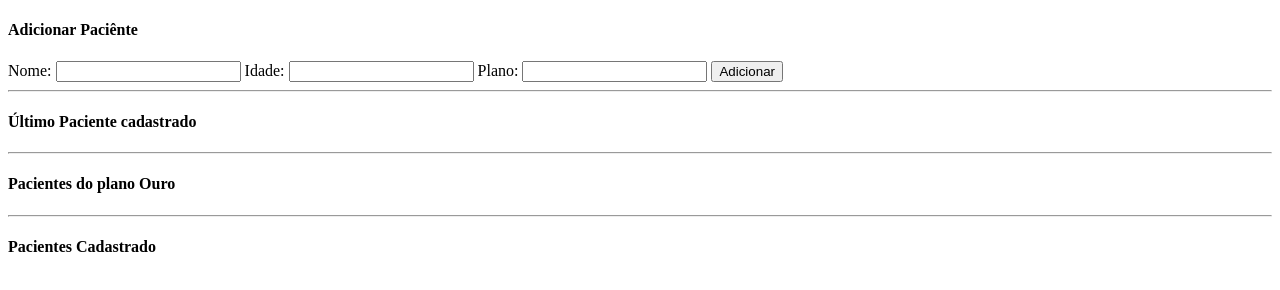
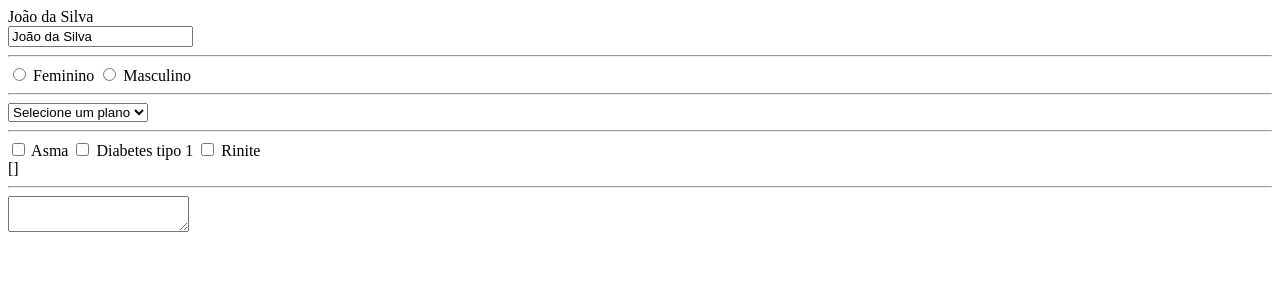
Before and after one commit to eltonsa75/estudandoVueJs, a plain HTML site: page index.html in a window 1280 px wide. Drawn offline with nearby package versions, Linux system fonts and the light colour scheme.

Commit message:
Aual 281 - Diretiva V-Model Sincronizando inputs com atributos (two-way-databinding)

```diff
--- a/index.html
+++ b/index.html
@@ -15,28 +15,29 @@
 <body>
 
     <div id="app">
-        <h4>Adicionar Paciênte</h4>
-        <span>Nome: </span><input type="text" id="inputNome">
-        <span>Idade: </span><input type="text" id="inputIdade">
-        <span>Plano: </span><input type="text" id="inputPlano">
-        <button @click="adicionarPaciente()">Adicionar</button>
+        {{paciente}} <br>
+        <!-- <input type="text" :value="paciente" @keyup="paciente = $event.target.value">  -->
+        <input type="text" v-model="paciente">
         <hr>
-
-        <h4>Último Paciente cadastrado</h4>
-        <p v-if="pacientes.length > 0">
-           {{ ultimoPaciente }}
-        </p>
+        <input type="radio" value="F" v-model="sexo"> Feminino
+        <input type="radio" value="M" v-model="sexo"> Masculino
+        <br> {{sexo}}
         <hr>
-        <h4>Pacientes do plano Ouro</h4>
-        <p v-for="p in pacientes">{{p.plano == 'Ouro' ? p.nome : '' }}</p>
+        <select v-model="plano">
+            <option value="" disabled>Selecione um plano</option>
+            <option value="1">Básico 1</option>
+            <option value="2">Básico 2</option>
+            <option value="3">Master</option>
+        </select>
+        <br> {{ plano }}
         <hr>
-
-
-
-        <h4>Pacientes Cadastrado</h4>
-        <p v-for="p in pacientes">
-            {{p.nome}} - {{p.idade}} - {{p.plano}}
-        </p>
+        <input type="checkbox" value="100" v-model="doencas"> Asma
+        <input type="checkbox" value="101" v-model="doencas"> Diabetes tipo 1
+        <input type="checkbox" value="102" v-model="doencas"> Rinite
+        <br> {{ doencas }}
+        <hr>
+        <textarea v-model="diagnosticos"></textarea>
+        <br> {{ diagnosticos }}
     </div>
 
     <script>
@@ -44,34 +45,17 @@
         const vm = new Vue({
             el: '#app',
             data: {
-              pacientes: []
+             paciente: 'João da Silva',
+             sexo: '',
+             plano: '',
+             doencas: [],
+             diagnosticos: ''
             },
             methods: {
-                adicionarPaciente() {
-                    this.pacientes.push({
-                        nome: inputNome.value,
-                        idade: inputIdade.value,
-                        plano: inputPlano.value
-                    })
-                }
+
             },
             computed: {
-                ultimoPaciente() {
-                    let key = this.pacientes.length - 1
-                    let txt = ''
 
-                    txt += 'Paciente ' + this.pacientes[key].nome
-                    txt += ', idade ' + this.pacientes[key].idade
-                    txt += ', plano ' + this.pacientes[key].plano
-
-                    return txt.toUpperCase()
-                },
-                pacientesPlanoOuro() {
-                    let pacientes = this.pacientes.filter((p) => {
-                        return p.plano == 'Ouro'
-                    })
-                    return pacientes
-                }
             }
 
 
```
